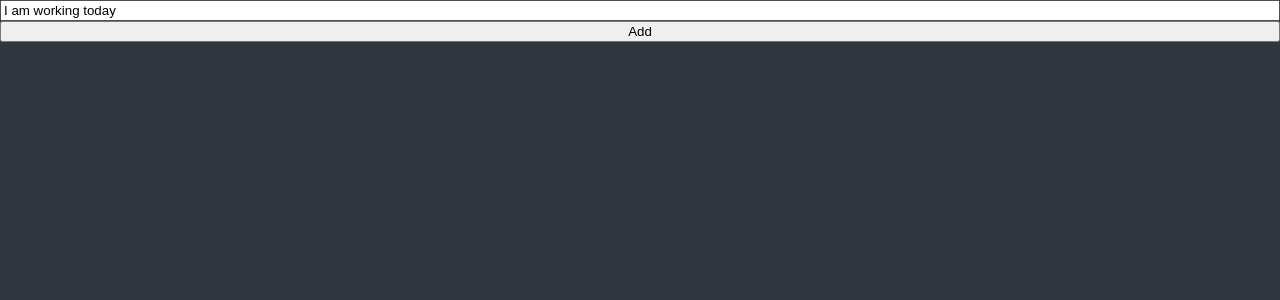
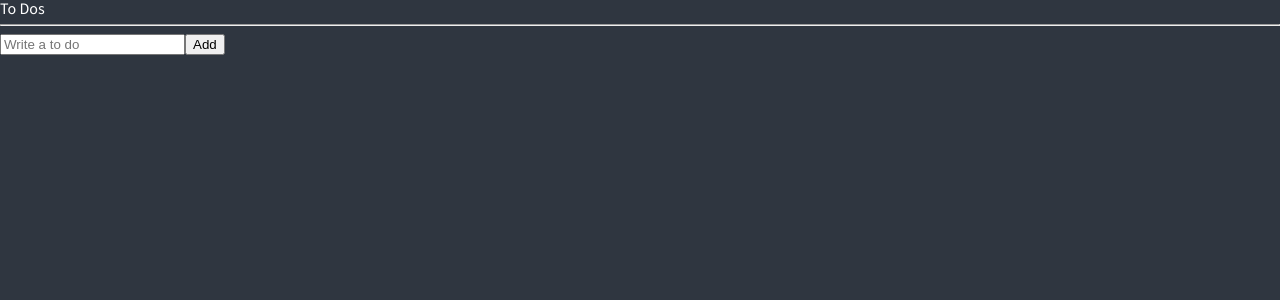
Before and after one commit to whd617/react-master-nomflix-clone, a React (Create React App) app: page / in a window 1280 px wide. Shown: the top 300 px of the page. Built offline with nearby package versions, Linux system fonts and the light colour scheme.

Commit message:
chore/Todo start

```diff
--- a/src/App.tsx
+++ b/src/App.tsx
@@ -1,5 +1,5 @@
 import { createGlobalStyle } from 'styled-components';
-import ToDoList from './ToDoList';
+import ToDoList from './components/ToDoList';
 
 const GlobalStyle = createGlobalStyle`
 @import url('https://fonts.googleapis.com/css2?family=Source+Sans+Pro:wght@300;400&display=swap');
--- a/src/ToDoList.tsx
+++ /dev/null
@@ -1,67 +0,0 @@
-import React, { useState } from 'react';
-import { useForm } from 'react-hook-form';
-
-/* function ToDoList() {
-  const [todo, setToDo] = useState('');
-  const onChange = (event: React.FormEvent<HTMLInputElement>) => {
-    const {
-      currentTarget: { value },
-    } = event;
-    setToDo(value);
-  };
-  const onSubmit = (event: React.FormEvent<HTMLFormElement>) => {
-    event.preventDefault();
-    console.log(todo);
-  };
-  return (
-    <div>
-      <form onSubmit={onSubmit}>
-        <input onChange={onChange} value={todo} placeholder='Write a to do' />
-        <button>Add</button>
-      </form>
-    </div>
-  );
-} */
-
-interface IForm {
-  toDo: string;
-}
-
-function ToDoList() {
-  const {
-    register,
-    handleSubmit,
-    formState: { errors },
-  } = useForm<IForm>({
-    defaultValues: {
-      toDo: 'I am working today',
-    },
-  });
-  const onValid = (data: any) => {
-    console.log(data);
-  };
-
-  return (
-    <div>
-      <form
-        style={{ display: 'flex', flexDirection: 'column' }}
-        onSubmit={handleSubmit(onValid)}
-      >
-        <input
-          {...register('toDo', {
-            required: 'Email is required',
-            pattern: {
-              value: /^[A-Za-z0-9._%+=]+@naver.com$/,
-              message: 'naver.com 주소만 허용됩니다.',
-            },
-          })}
-          placeholder='Write a to do'
-        />
-        <span>{errors?.toDo?.message as string}</span>
-        <button>Add</button>
-      </form>
-    </div>
-  );
-}
-
-export default ToDoList;
--- /dev/null
+++ b/src/components/ToDoList.tsx
@@ -0,0 +1,51 @@
+import React from 'react';
+import { useForm } from 'react-hook-form';
+import { atom, useRecoilState } from 'recoil';
+
+interface IToDo {
+  text: string;
+  id: number;
+  categroy: 'TO_DO' | 'DOING' | 'DONE';
+}
+
+interface IForm {
+  toDo: string;
+}
+
+const toDoState = atom<IToDo[]>({
+  key: 'toDo',
+  default: [],
+});
+
+function ToDoList() {
+  const [toDos, setToDos] = useRecoilState(toDoState);
+  const { register, handleSubmit, setValue } = useForm<IForm>();
+  const onSubmit = ({ toDo }: IForm) => {
+    setToDos((oldToDos) => [
+      { text: toDo, id: Date.now(), categroy: 'TO_DO' },
+      ...oldToDos,
+    ]);
+    setValue('toDo', '');
+  };
+  console.log(toDos);
+  return (
+    <div>
+      <h1>To Dos</h1>
+      <hr />
+      <form onSubmit={handleSubmit(onSubmit)}>
+        <input
+          {...register('toDo', { required: 'Please write a To Do' })}
+          placeholder='Write a to do'
+        />
+        <button>Add</button>
+      </form>
+      <ul>
+        {toDos.map((toDo) => (
+          <li key={toDo.id}>{toDo.text}</li>
+        ))}
+      </ul>
+    </div>
+  );
+}
+
+export default ToDoList;
```
